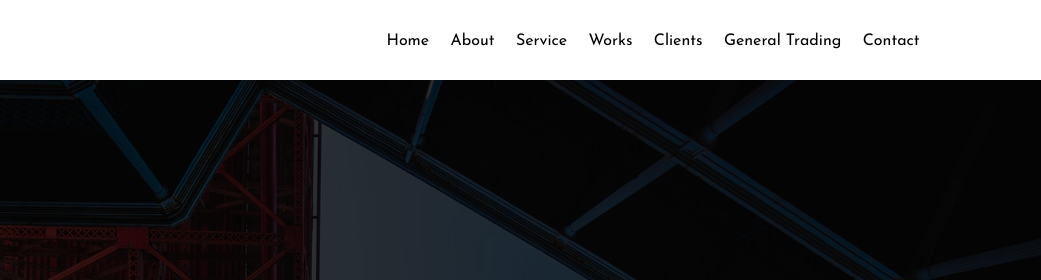
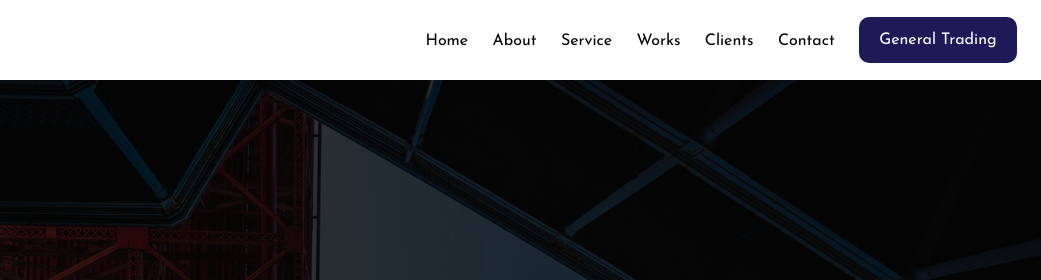
Before and after one commit to Kishor404/ModernApex, a plain HTML site: page index.html in a window 1280 px wide. Shown: the top 280 px of the page, 239-1280 px from the left. Drawn offline with Linux system fonts and the light colour scheme.

Commit message:
General Trading Button

```diff
--- a/Style/style.css
+++ b/Style/style.css
@@ -79,9 +79,9 @@ header::after{
 }
 #Head-R{
     display: flex;
-    width: 45%;
+    width: 50%;
     justify-content: center;
-    margin-right: 100px;
+    margin-right: 0px;
 }
 #Head-R nav{
     width: 100%;
@@ -91,6 +91,7 @@ header::after{
     width: 100%;
     justify-content: space-evenly;
     list-style-type: none;
+    align-items: center;
     padding: 0;
 }
 #Head-Nav-List li a{
@@ -109,6 +110,14 @@ header::after{
 .Head-Nav-3-Img{
     width: 25px;
 
+}
+.General-But{
+    background-color: var(--secondary);
+    text-decoration: none;
+    color: white;
+    font-family: var(--font);
+    padding: 15px 20px;
+    border-radius: 10px;
 }
 
 /* SLIDER */
--- a/index.html
+++ b/index.html
@@ -27,8 +27,9 @@
                     <li><a href="services.html">Service</a></li>
                     <li><a href="works.html">Works</a></li>
                     <li><a href="ourclients.html">Clients</a></li>
-                    <li><a href="trading.html">General Trading</a></li>
                     <li><a href="contact.html">Contact</a></li>
+
+                    <a class="General-But" href="trading.html">General Trading</a>
                 </ul>
 
             </nav>
```
